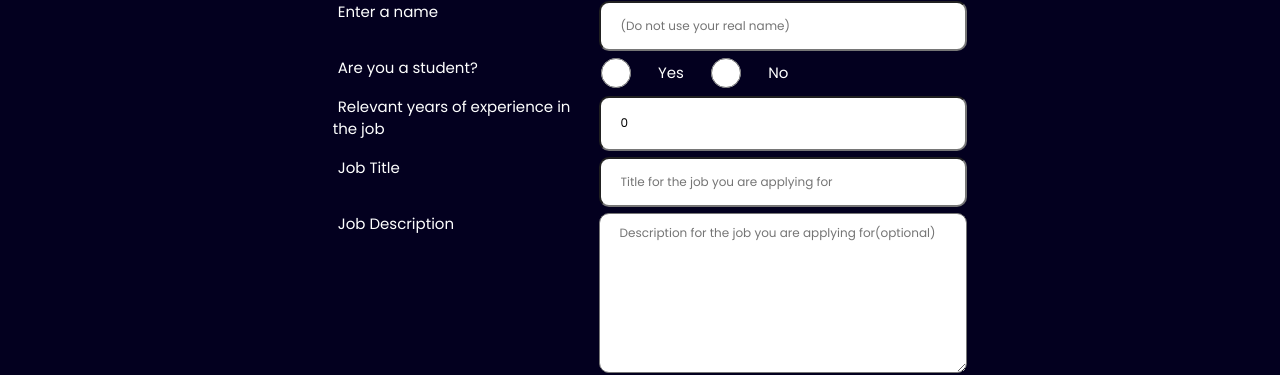
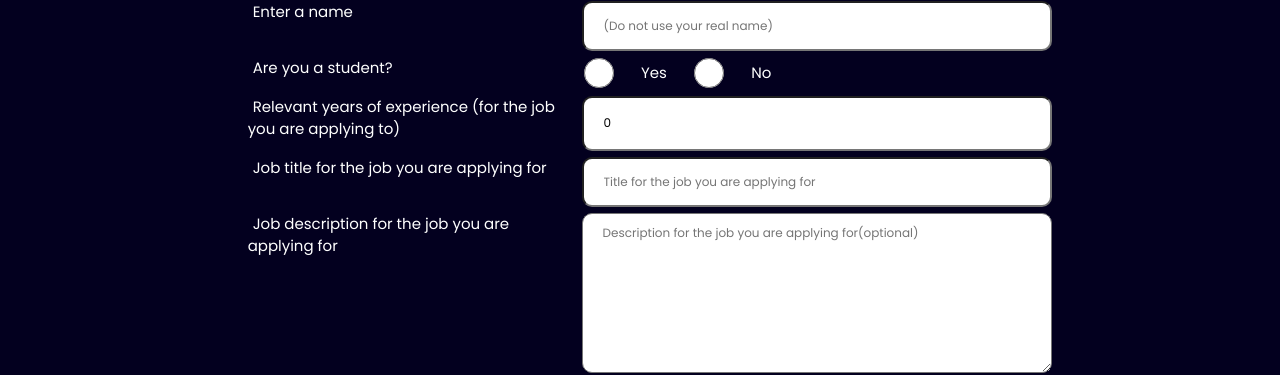
Before and after one commit to LintaRahman/Quizzy, a React (Vite) app: page /form in a window 1280 px wide. Shown: the part 118-493 px from the top of the page. Built offline with nearby package versions, Linux system fonts and the light colour scheme; no server answers.

Commit message:
Added automatic download

```diff
--- a/src/components/FormComponent/FormPageOne.jsx
+++ b/src/components/FormComponent/FormPageOne.jsx
@@ -135,7 +135,7 @@ const FormPageOne = ({onButtonClick}) => {
 
       <div className="formItem">
         <div className="col-25">
-          <label>Relevant years of experience in the job</label>
+          <label>Relevant years of experience (for the job you are applying to)</label>
           {/* <ToolTip text='How many year of experience do you have in this role, or similar roles?' /> */}
         </div>
         <div className="col-75">
@@ -161,7 +161,7 @@ const FormPageOne = ({onButtonClick}) => {
 
       <div className="formItem">
         <div className="col-25">
-          <label>Job Title</label>
+          <label>Job title for the job you are applying for</label>
           {/* <ToolTip text='Enter the title for the job you are applying for'/> */}
         </div>
         <div className="col-75">
@@ -177,7 +177,7 @@ const FormPageOne = ({onButtonClick}) => {
 
       <div className="formItem">
         <div className="col-25">
-          <label>Job Description</label>
+          <label>Job description for the job you are applying for</label>
         </div>
         <div className="col-75">
           <textarea
--- a/src/components/SideBar/LeftSideBar.jsx
+++ b/src/components/SideBar/LeftSideBar.jsx
@@ -91,6 +91,7 @@ const RightNav = ({ open }) => {
   const parameters = JSON.parse(localStorage.getItem("formData"));
   const name = parameters?.name ?? "User";
   const interviewType = localStorage.getItem("interviewType");
+  const job = parameters?.job ?? "Job";;
   const interviewLevel =
     interviewType === "0"
       ? "Easy"
@@ -143,7 +144,7 @@ const RightNav = ({ open }) => {
             <p>
               Interview for{" "}
               <Link to="/form">
-                {parameters.job} <EditOutlinedIcon style={{ color: "white" }} />
+                {job} <EditOutlinedIcon style={{ color: "white" }} />
               </Link>
             </p>
             <p>
--- a/src/pages/Chatbot/Chatbot.jsx
+++ b/src/pages/Chatbot/Chatbot.jsx
@@ -9,7 +9,7 @@ import {
   faMicrophone,
   faMicrophoneSlash,
 } from "@fortawesome/free-solid-svg-icons";
-import { requestFeedback, sendMsgToOpenAI } from "../../api/chats.js";
+import { downloadTranscript, requestFeedback, sendMsgToOpenAI } from "../../api/chats.js";
 import convertSpeechToText from "../../api/SpeechToTextAPI";
 import ChatMessages from "../../components/ChatMessages/ChatMessages.jsx";
 
@@ -98,7 +98,7 @@ const Chatbot = () => {
       isEndOfInterview(true);
       isFeedbackLoading(true);
       const interviewFeedback = await requestFeedback();
-      console.log(interviewFeedback);
+      downloadTranscript();
       isFeedbackLoading(false);
       setFeedback(interviewFeedback);
     }
```
